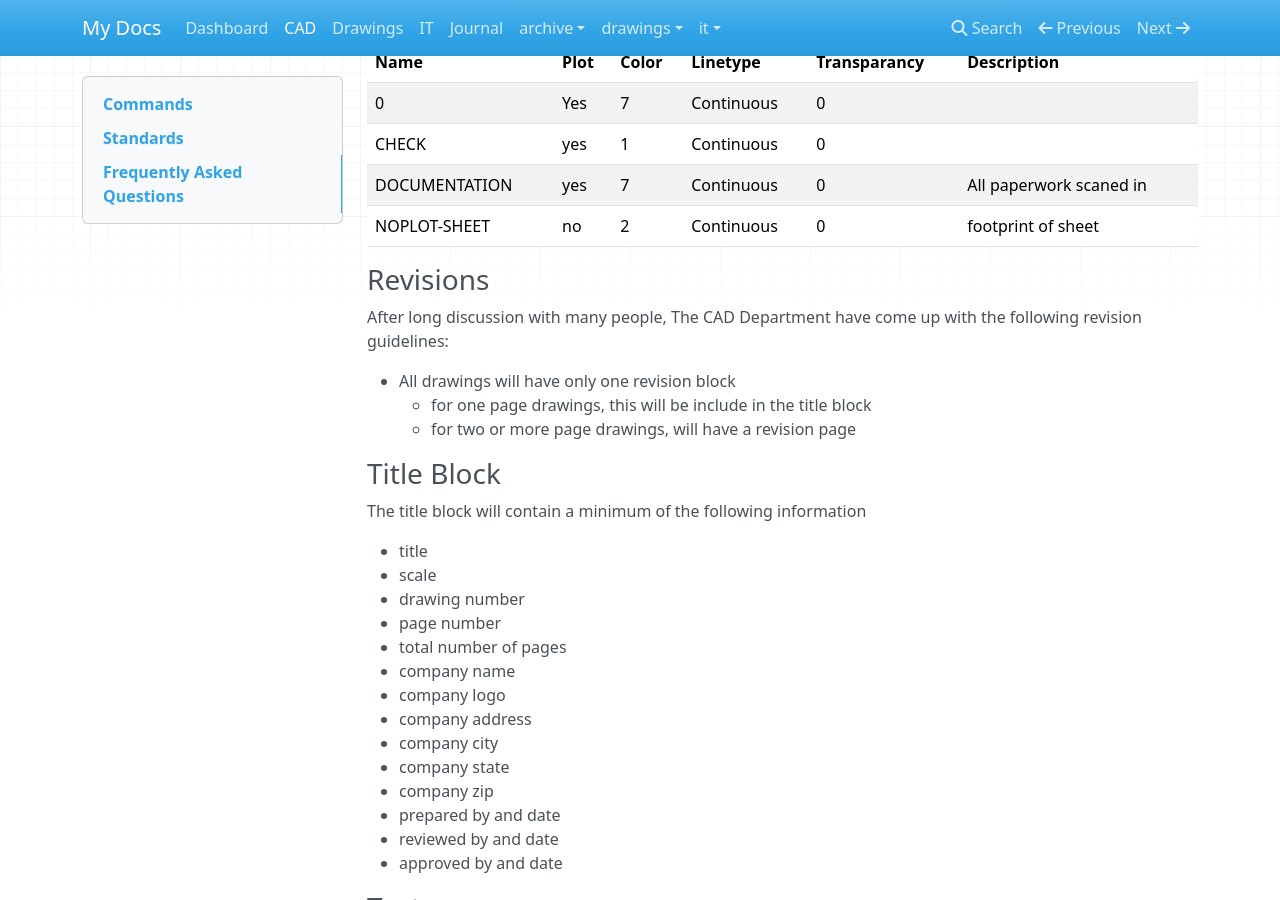
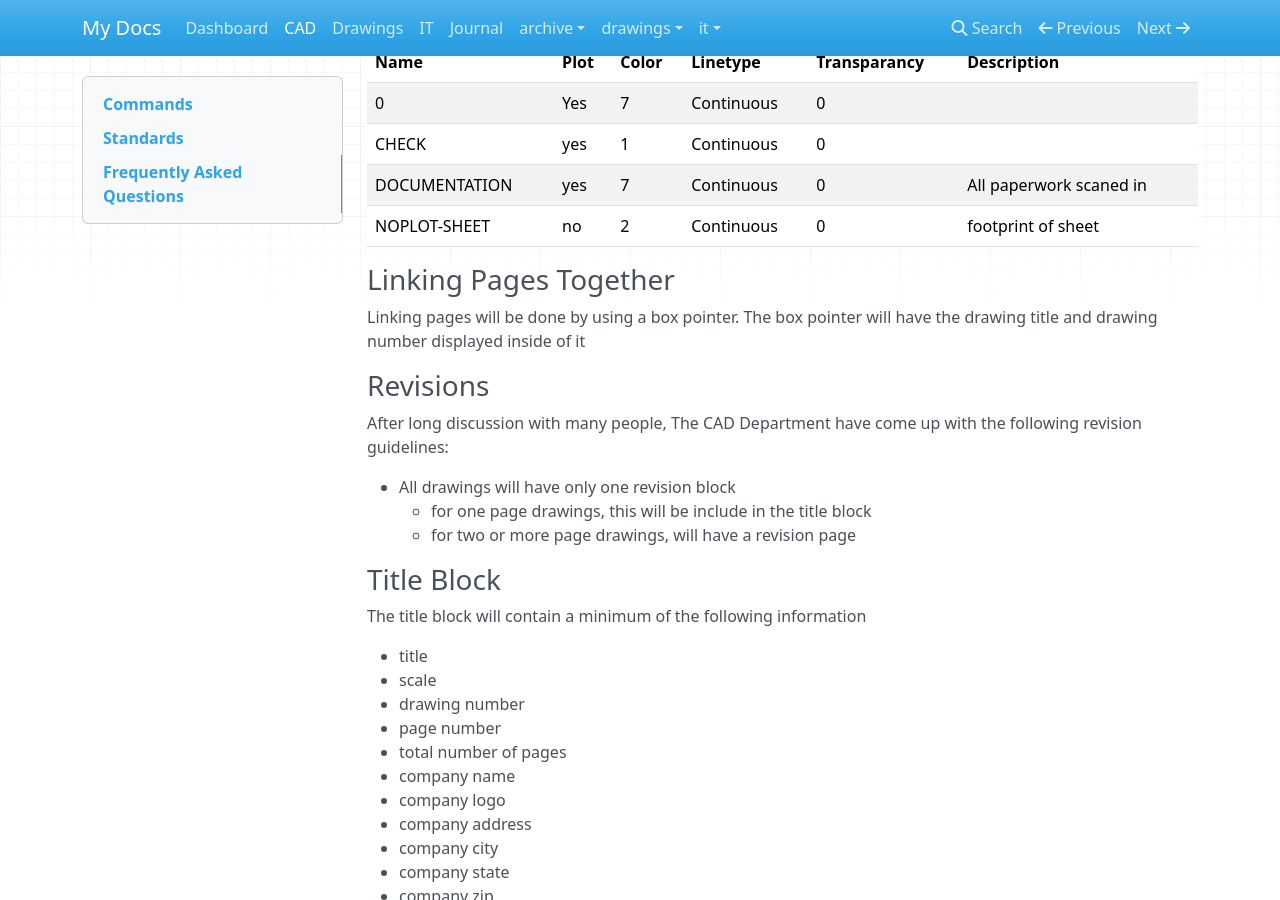
Before and after one commit to linux478/notebook, an MkDocs documentation site: the page built from docs/cad.md, in a window 1280 px wide and 900 px high, scrolled down 344 px. Built offline with MkDocs 1.6.1, drawn with Linux system fonts in a browser that asks for light colours; nearby versions of some CDN libraries.

Commit message:
ADD NOTE ABOUT LINKING DRAWINGS

```diff
--- a/docs/cad.md
+++ b/docs/cad.md
@@ -24,6 +24,10 @@ title: CAD
 | DOCUMENTATION   | yes      | 7         | Continuous   | 0                | All paperwork scaned in   |
 | NOPLOT-SHEET    | no       | 2         | Continuous   | 0                | footprint of sheet        |
 
+### Linking Pages Together
+
+Linking pages will be done by using a box pointer.  The box pointer will have
+the drawing title and drawing number displayed inside of it
 
 ### Revisions
 
```
